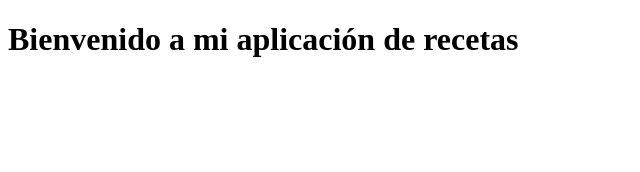
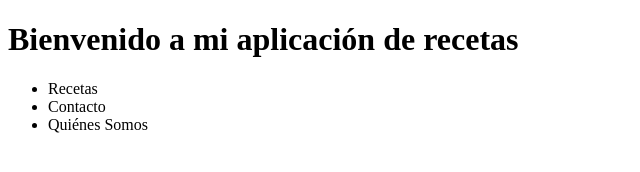
Before and after one commit to fabianblancowuest/recetas-app, a plain HTML site: page index.html in a window 1280 px wide. Shown: the whole page, without its empty margins (0-640 px from the left). Drawn offline with Linux system fonts and the light colour scheme.

Commit message:
Añadir menú de navegación

```diff
--- a/index.html
+++ b/index.html
@@ -9,6 +9,13 @@
 
 <body>
   <h1>Bienvenido a mi aplicación de recetas</h1>
+  <nav>
+    <ul>
+      <li>Recetas</li>
+      <li>Contacto</li>
+      <li>Quiénes Somos</li>
+    </ul>
+  </nav>
 </body>
 
 </html>
```
